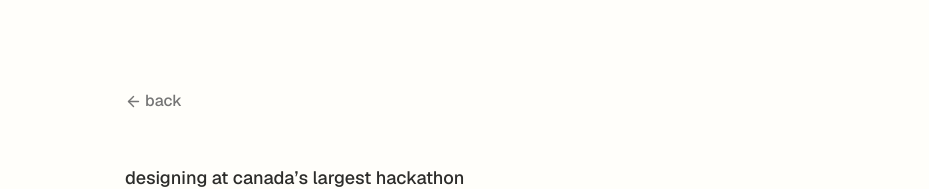
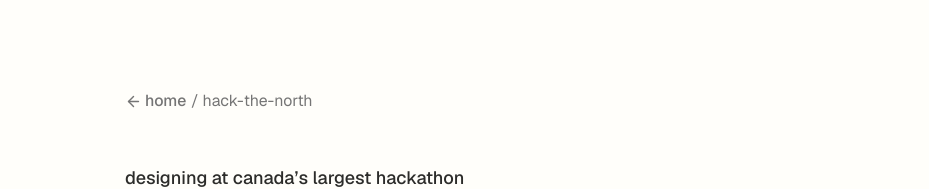
Before and after one commit to claireleu/portfolio, a Next.js app: page /hack-the-north in a window 1280 px wide. Shown: the top 189 px of the page, without its empty margins (171-1100 px from the left). Built offline with nearby package versions, Linux system fonts and the light colour scheme.

Commit message:
feat: add breadcrumb back nav

```diff
--- /dev/null
+++ b/src/components/BackButton.tsx
@@ -0,0 +1,19 @@
+import Link from 'next/link'
+import { ArrowLeft } from 'lucide-react'
+
+export default function BackButton({ path }: { path: string }) {
+  return (
+    <nav aria-label="Breadcrumb" className="flex w-fit items-center text-[15.86px] text-secondary-text">
+      <Link href="/" className="group flex items-center gap-[3px] font-medium">
+        <ArrowLeft size={17} aria-hidden="true" className="shrink-0" />
+        <span className="inline-grid">
+          <span className="col-start-1 row-start-1 group-hover:font-semibold">home</span>
+          <span aria-hidden="true" className="invisible col-start-1 row-start-1 font-semibold">
+            home
+          </span>
+        </span>
+      </Link>
+      <span aria-current="page" className="whitespace-pre"> / {path}</span>
+    </nav>
+  )
+}
--- a/src/components/HackTheNorth.tsx
+++ b/src/components/HackTheNorth.tsx
@@ -1,7 +1,6 @@
 import Image from 'next/image'
-import Link from 'next/link'
-import { ArrowLeft } from 'lucide-react'
 import type { CSSProperties, ReactNode } from 'react'
+import BackButton from './BackButton'
 
 const dir = '/design/hack-the-north'
 
@@ -234,10 +233,7 @@
   return (
     <main className="flex w-full flex-col items-center gap-[100px] py-[91px]">
       <header className="flex w-full max-w-[708px] flex-col gap-[56px] px-[10px] break-words">
-        <Link href="/" className="group flex w-fit items-center gap-[3px] text-[15.86px] font-medium text-secondary-text">
-          <ArrowLeft size={17} aria-hidden="true" className="shrink-0" />
-          <span className="group-hover:font-semibold group-hover:underline-line">back</span>
-        </Link>
+        <BackButton path="hack-the-north" />
         <div className="flex flex-col gap-[15px]">
           <h1 className="text-[18px] leading-[19px] font-medium">designing at canada’s largest hackathon</h1>
           <p className="text-[15.86px]">
```
